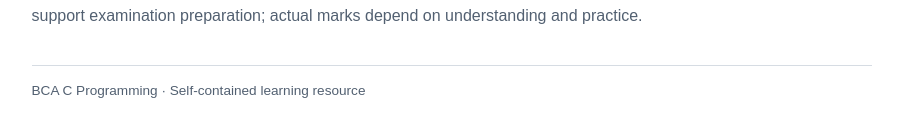
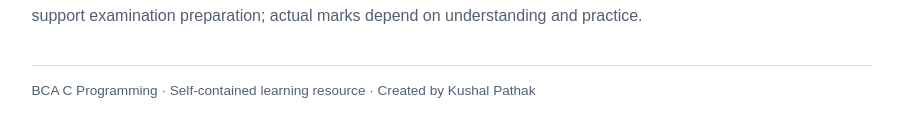
Before and after one commit to Kushal-Pathak/c-programming, a plain HTML site: page index.html in a window 1280 px wide. Shown: the part 1776-1912 px from the top of the page, without its empty margins (331-1234 px from the left). Drawn offline with Linux system fonts and the light colour scheme.

Commit message:
feat: updated footer

```diff
--- a/index.html
+++ b/index.html
@@ -70,7 +70,7 @@
       <section class="objectives"><h2>How to study</h2><ol><li>Read each lesson and understand its definitions and examples.</li><li>Try the interactive demonstrations and practice questions.</li><li>Complete the scored quizzes and review your mistakes.</li><li>Mark lessons as studied and attempt the final unit review.</li></ol></section>
       <p class="muted">Lesson progress and quiz scores are saved locally in your browser when storage is available. Learning materials support examination preparation; actual marks depend on understanding and practice.</p>
     </section>
-    <footer class="footer">BCA C Programming · Self-contained learning resource</footer>
+    <footer class="footer">BCA C Programming · Self-contained learning resource · Created by Kushal Pathak</footer>
   </main>
 </div>
 <script>
```
Also changed, not shown: unit02.html (+1 -1 lines).
